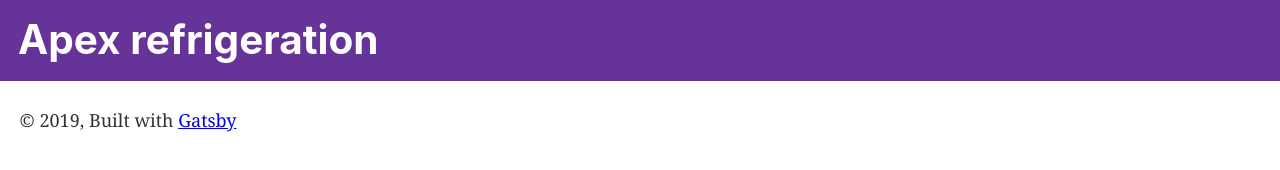
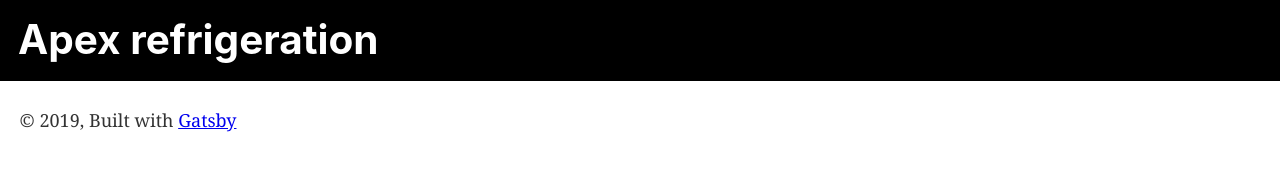
Before and after one commit to makunomark/apageaday-apex-refrigeration, a Gatsby site: page / in a window 1280 px wide. Built offline with nearby package versions, Linux system fonts and the light colour scheme; Gatsby itself is replaced by a stand-in of ours.

Commit message:
Change background color

```diff
--- a/src/components/header.js
+++ b/src/components/header.js
@@ -5,7 +5,7 @@ import React from "react"
 const Header = ({ siteTitle }) => (
   <header
     style={{
-      background: `rebeccapurple`,
+      background: `black`,
       marginBottom: `1.45rem`,
     }}
   >
```
